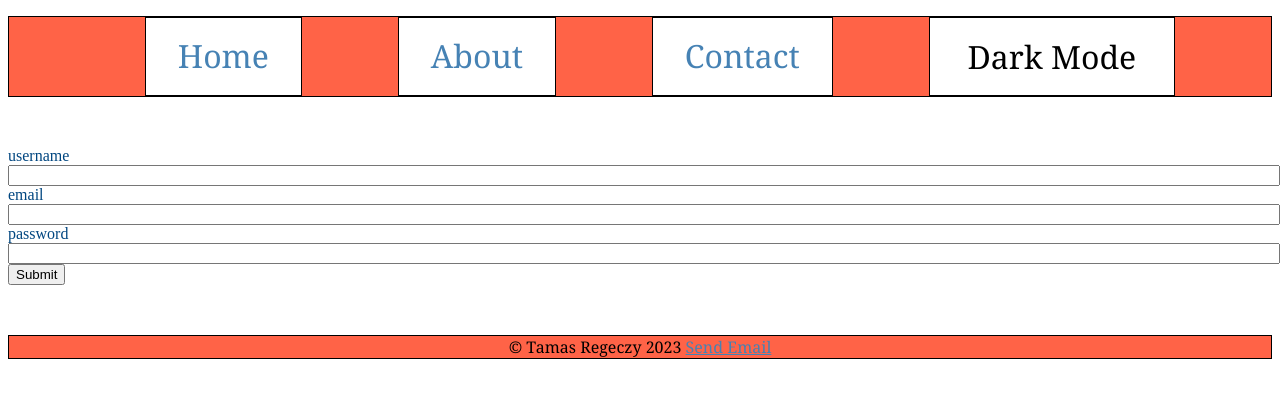
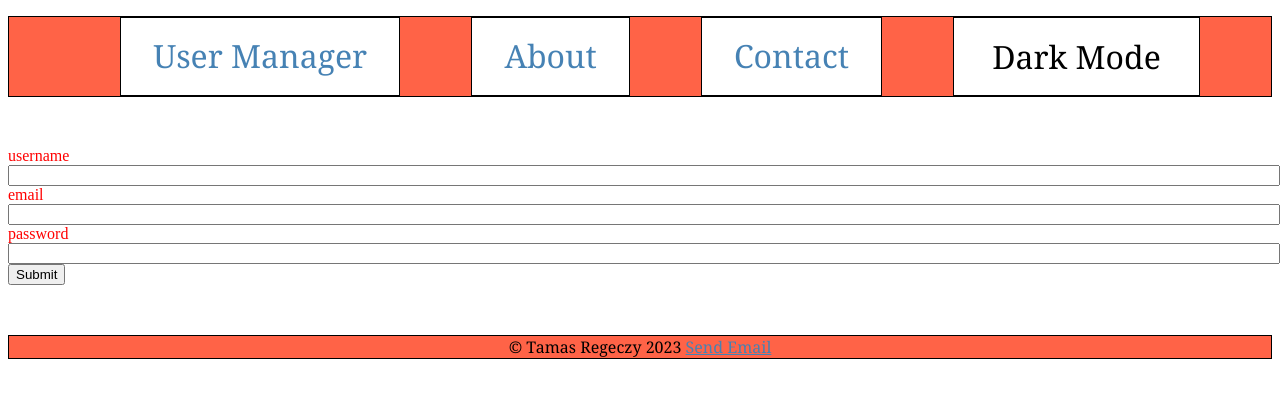
Before and after one commit to Tomireg/DBA, a Python web app: template flask/templates/user_edit.html in a window 1280 px wide. Shown: the top 398 px of the page. Run offline with Jinja, Linux system fonts and the light colour scheme; the template is opened without the code that fills it, so the values that code supplies are empty.

Commit message:
page titles and favicon

```diff
--- a/flask/static/css/style.css
+++ b/flask/static/css/style.css
@@ -124,5 +124,5 @@ input[type=password] {
 
 label {
     display: inline-block;
-    color: #004680;
+    color: red;
 }
--- a/flask/templates/about.html
+++ b/flask/templates/about.html
@@ -1,4 +1,8 @@
 {% extends "base.html" %}
+
+{% block titlecontent %}
+<title>About</title>
+    {% endblock %}
 
 {% block content %}
 <h1>Welcome</h1>
--- a/flask/templates/base.html
+++ b/flask/templates/base.html
@@ -4,7 +4,9 @@
 <head>
     <meta charset="UTF-8">
     <meta name="viewport" content="width=device-width, initial-scale=1.0">
-    <title>Document</title>
+    {% block titlecontent %}
+    {% endblock %}
+    <link rel="shortcut icon" href="{{ url_for('static', filename='favicon.ico') }}">
     <link rel="stylesheet" type="text/css" href="{{ url_for('static', filename='css/style.css') }}">
     {% block links %}
     {% endblock %}
@@ -14,7 +16,7 @@
     <header>
         <nav>
             <ul class="nav-container">
-                <li class="nav-item"><a href="https://dba-jxuy.onrender.com/">Home</a></li>
+                <li class="nav-item"><a href="https://dba-jxuy.onrender.com/">User Manager</a></li>
                 <li class="nav-item"><a href="https://dba-jxuy.onrender.com/about">About</a></li>
                 <li class="nav-item"><a href="https://dba-jxuy.onrender.com/contact">Contact</a></li>
                 <li class="nav-item"><button class="mybtn" id="mybtn">Dark Mode</button></li>
--- a/flask/templates/contact.html
+++ b/flask/templates/contact.html
@@ -1,4 +1,8 @@
 {% extends "base.html" %}
+
+{% block titlecontent %}
+<title>Contact</title>
+    {% endblock %}
 
 {% block content %}
 <h1>Contact Me</h1>
--- a/flask/templates/index.html
+++ b/flask/templates/index.html
@@ -1,4 +1,8 @@
 {% extends "base.html" %}
+
+{% block titlecontent %}
+<title>User Manager</title>
+    {% endblock %}
 
 {% block content %}
     <h1>User Manager</h1>
--- a/flask/templates/user_edit.html
+++ b/flask/templates/user_edit.html
@@ -1,4 +1,8 @@
 {% extends "base.html" %}
+
+{% block titlecontent %}
+<title>User Edit</title>
+    {% endblock %}
 
 {% block content %}
     <form  action="{{ url_for('user_update', user_id=user.id) }}" method="POST">
--- a/flask/templates/user_form.html
+++ b/flask/templates/user_form.html
@@ -1,4 +1,8 @@
 {% extends "base.html" %}
+
+{% block titlecontent %}
+<title>User Form</title>
+    {% endblock %}
 
 {% block content %}
     <form action="{{ url_for('user_insert') }}" method="POST">
```
Also changed, not shown: flask/static/favicon.ico (added).
